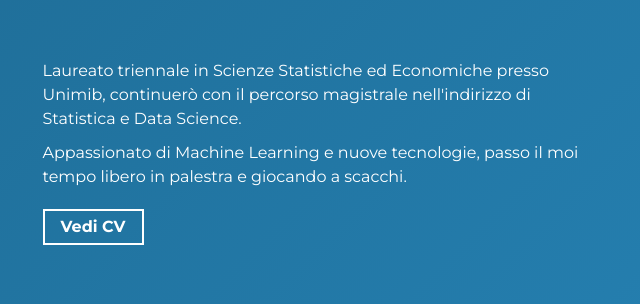
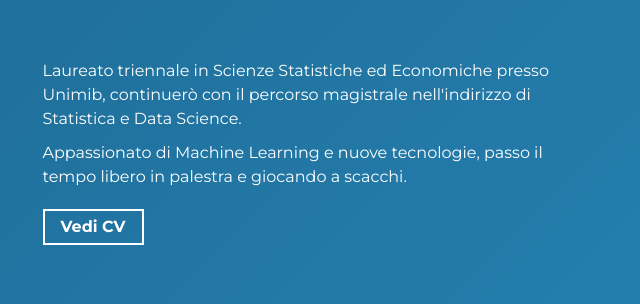
Before and after one commit to alessandrocolello/alessandrocolello, a website built with Parcel: page src/index.html in a window 1280 px wide. Shown: the part 941-1245 px from the top of the page, 605-1245 px from the left. Built offline with nearby package versions, Linux system fonts and the light colour scheme.

Commit message:
Update index.html

```diff
--- a/src/index.html
+++ b/src/index.html
@@ -68,7 +68,7 @@
                 Laureato triennale in Scienze Statistiche ed Economiche presso <a rel="noreferrer" ref="unimib.it">Unimib</a>, continuerò con il percorso magistrale nell'indirizzo di Statistica e Data Science.
               </p>
               <p class="about-wrapper__info-text">
-                Appassionato di Machine Learning e nuove tecnologie, passo il moi tempo libero in palestra e giocando a scacchi.
+                Appassionato di Machine Learning e nuove tecnologie, passo il tempo libero in palestra e giocando a scacchi.
               </p>
               <span class="d-flex mt-3">
                 <a
```
